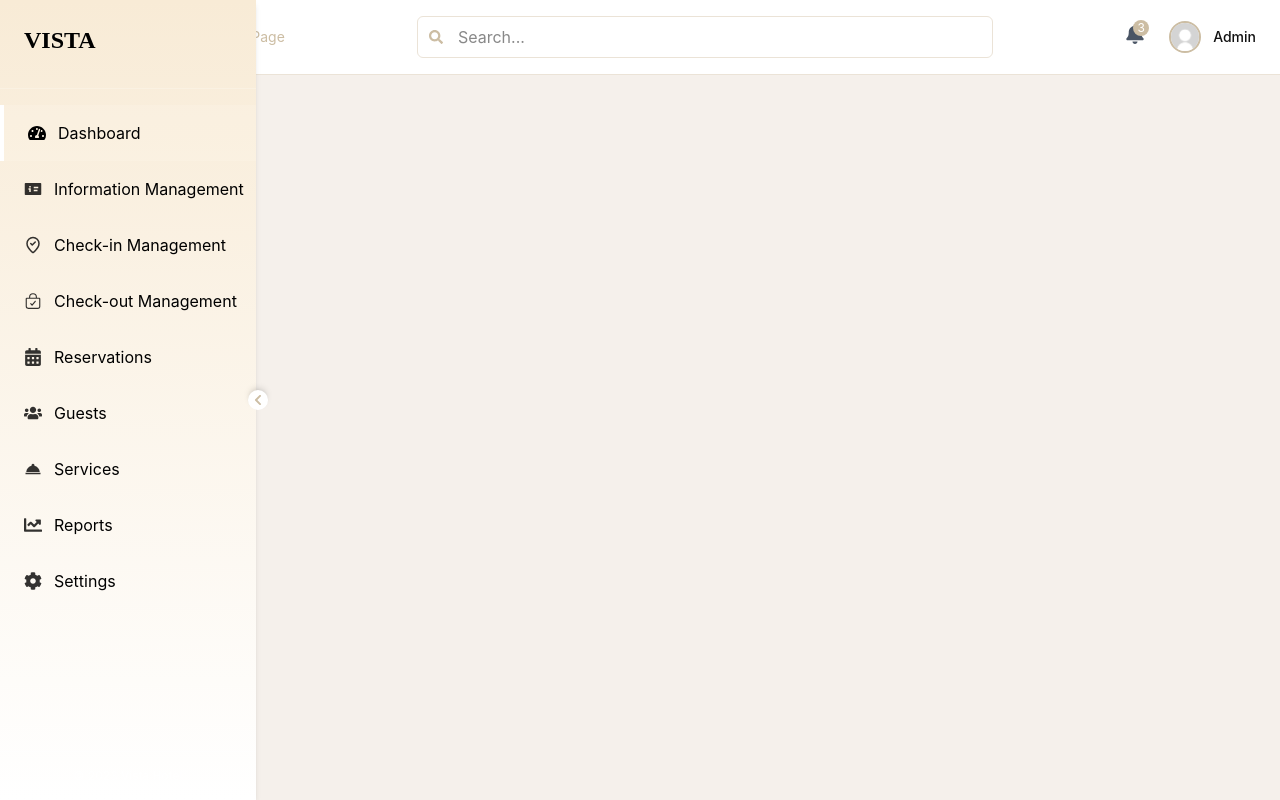
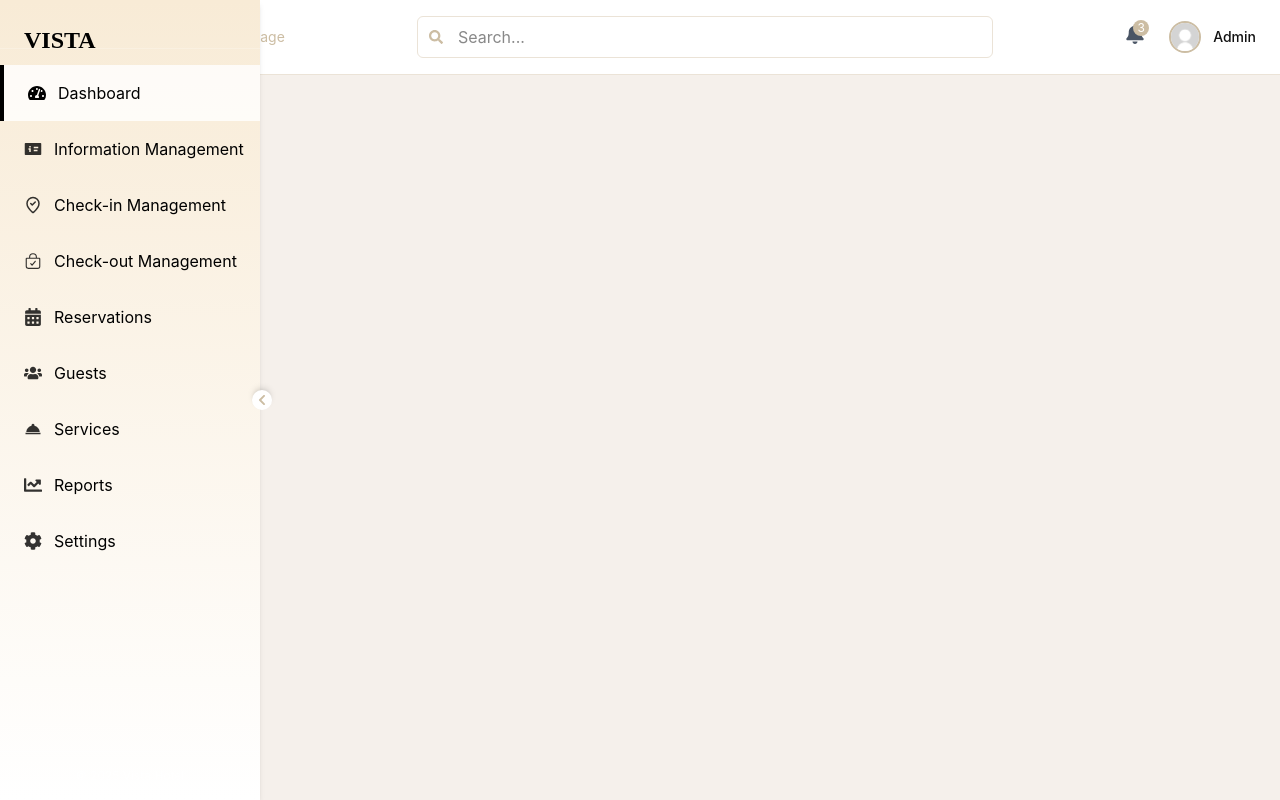
Before and after one commit to ZangThanks/VistaHotelManagement, a React app in the folder frontend/: page / in a window 1280 px wide. Built offline with nearby package versions, Linux system fonts and the light colour scheme; the HTML template or start-up script is replaced by a standard one.

Commit message:
Update Sidebar.tsx

```diff
--- a/frontend/src/components/Sidebar.tsx
+++ b/frontend/src/components/Sidebar.tsx
@@ -84,7 +84,7 @@ const Sidebar: React.FC<SidebarProps> = ({ className }) => {
       ref={sidebarRef}
       className={cn(
         "h-screen bg-gradient-to-b from-[#F8EBD6] to-white flex flex-col fixed z-30 transition-all duration-300 shadow-md",
-        isExpanded ? "w-64" : "w-20",
+        isExpanded ? "w-65" : "w-12",
         className
       )}
       onMouseEnter={handleMouseEnter}
@@ -92,20 +92,20 @@ const Sidebar: React.FC<SidebarProps> = ({ className }) => {
     >
       <div
         className={cn(
-          "p-6 border-b border-white/20 flex items-center justify-center overflow-hidden",
+          "p-6 border-b border-white/20 flex items-center justify-center overflow-hidden relative",
           isExpanded ? "justify-start" : "justify-center"
         )}
       >
         {isExpanded ? (
           <div>
-            <h2 className="text-2xl font-playfair font-bold text-black h-10">
+            <h2 className="text-2xl font-playfair font-bold text-black h-10 absolute">
               VISTA
             </h2>
             {/* <p className="text-xs text-black">Hotel-Management</p> */}
           </div>
         ) : (
           <img
-            className="text-2xl font-playfair font-bold text-black h-10"
+            className="text-2xl font-playfair font-bold text-black h-10 absolute"
             src="../../src/assets/images/logo.png"
           ></img>
         )}
@@ -120,8 +120,8 @@ const Sidebar: React.FC<SidebarProps> = ({ className }) => {
                 <Link
                   to={item.path}
                   className={cn(
-                    "flex items-center px-6 py-4 hover:bg-white/10 transition-all duration-200 relative group",
-                    isActive ? "bg-white/10 border-l-4 border-white" : "",
+                    "flex items-center px-6 py-4 hover:bg-white/80 transition-all duration-200 relative group",
+                    isActive ? "bg-white/80 border-l-4 border-black" : "",
                     !isExpanded && "justify-center"
                   )}
                 >
@@ -156,7 +156,7 @@ const Sidebar: React.FC<SidebarProps> = ({ className }) => {
           isExpanded ? "block" : "hidden"
         )}
       >
-        <p className="text-xs text-white/80">© 2023 Vista Hotel</p>
+        <p className="text-xs text-white/80">© 2025 Vista Hotel</p>
       </div>
 
       <button
```
